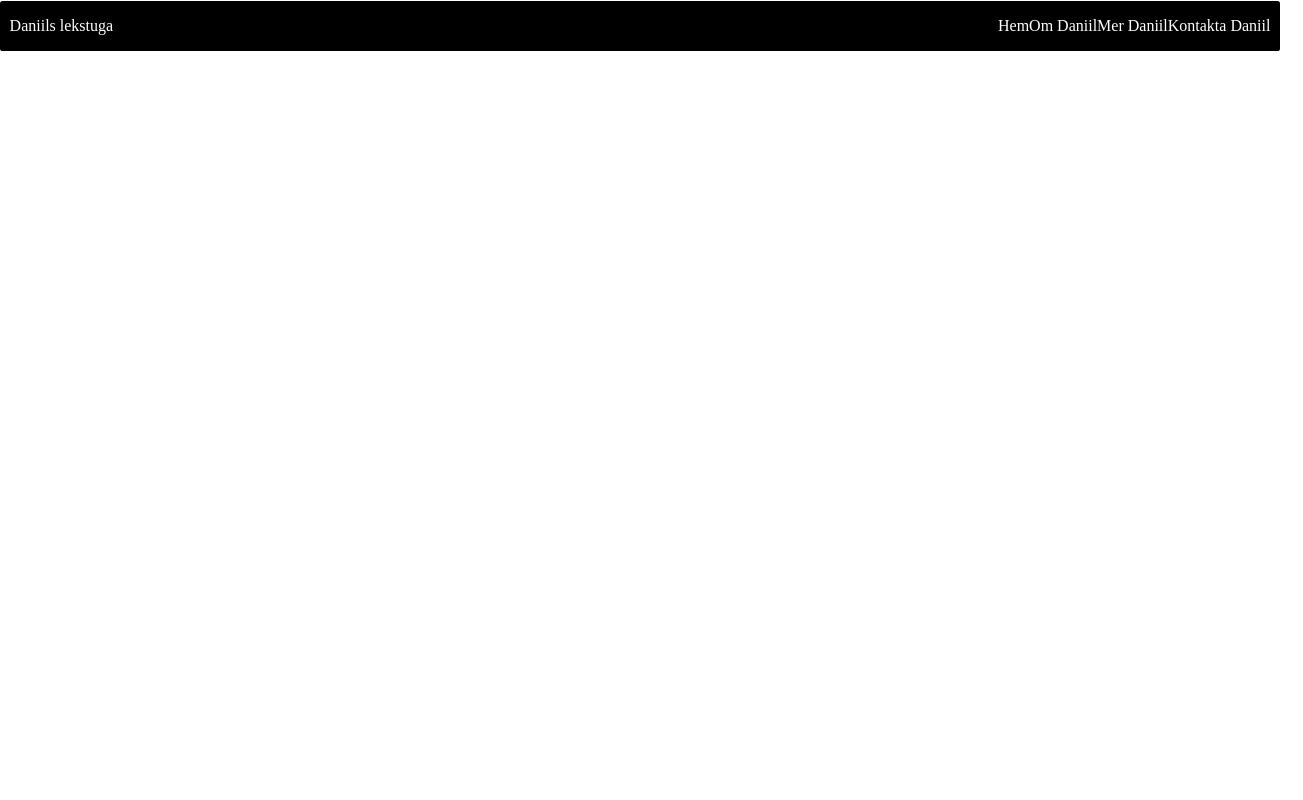
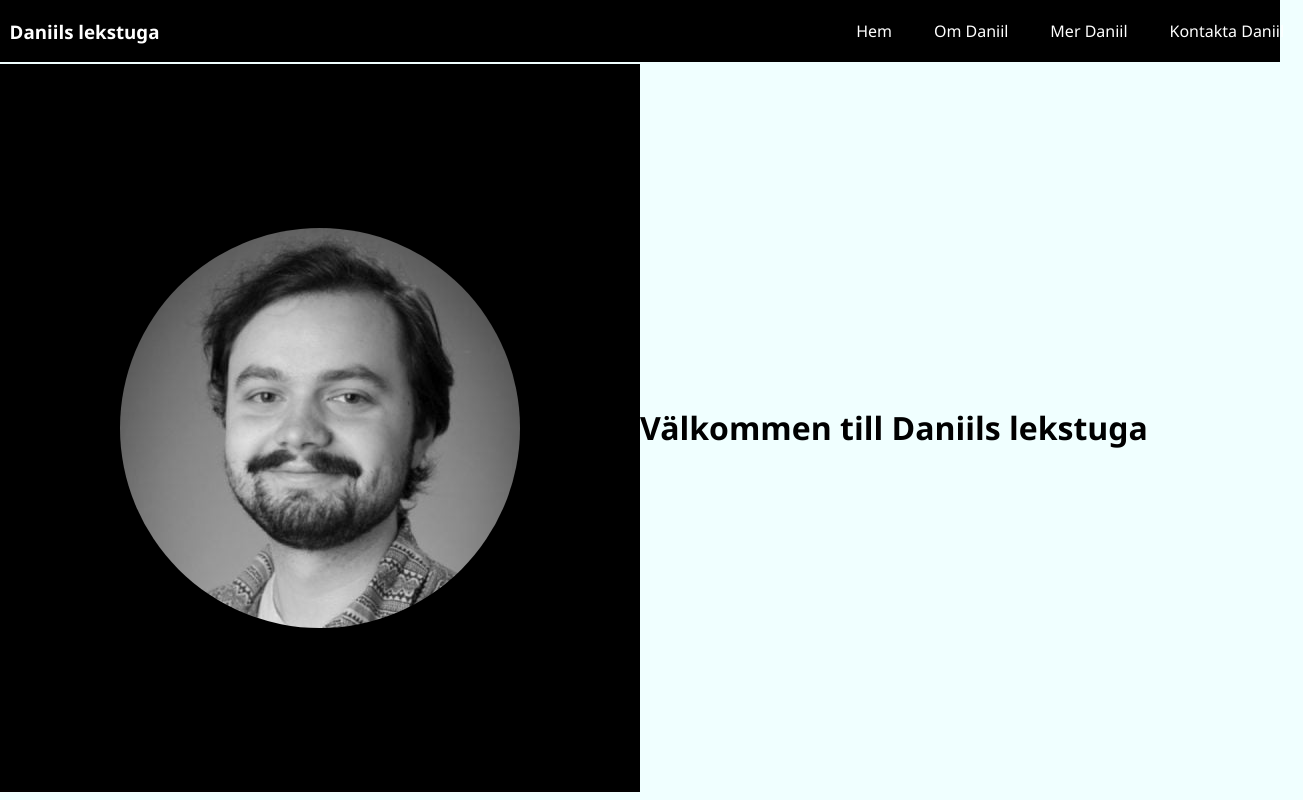
Before and after one commit to albinsandis/daniils-design, a plain HTML site: page index.html in a window 1280 px wide. Shown: the whole page, 1303 px wide, since content can reach past the window. Drawn offline with Linux system fonts and the light colour scheme.

Commit message:
Almost done

```diff
--- a/assets/css/styles.css
+++ b/assets/css/styles.css
@@ -1,28 +1,63 @@
 body {
-	margin: 0.1vw 0vw;
+	margin: 0;
 	padding: 0;
+	background-color: azure;
+	font-family: 'Segoe UI', Tahoma, Geneva, Verdana, sans-serif;
 	box-sizing: border-box;
-	background-color: white;
+	overflow: hidden;
 }
+
 
 header {
 	background-color: black;
+	color: white;
 	margin-bottom: 0.1vw;
-	border-radius: 0.2vw;
 	display: flex;
+	align-items: center;
 	justify-content: space-between;
-	color: white
+	width: 100vw;
 }
 
 #header-left {
-	display: flex;
-	align-items: center;
-	margin-left: 0.75vw;
+	margin-left: 0.75%;
 }
 
 #header-right {
+	margin-right: 10%;
+}
+
+#header-right li {
+	list-style: none;
+	white-space: nowrap;
+}
+
+#header-right li a {
+	padding: 0 6%;
+}
+
+
+main {
+	width: 100vw;
 	display: flex;
+	justify-content: center;
 	align-items: center;
-	justify-content: space-between;
-	margin-right: 0.75vw;
 }
+
+#left {
+	width: 50%;
+	background-color: black;
+	color: white;
+	display: flex;
+	justify-content: center;
+	align-items: center;
+	height: 91vh;
+}
+
+#left img {
+	border-radius: 50%;
+	padding: 100px 0px;
+}
+
+#right {
+	width: 50%;
+}
--- a/index.html
+++ b/index.html
@@ -1,5 +1,5 @@
 <!DOCTYPE html>
-<html lang="en">
+<html lang="sv">
 	<head>
 		<meta charset="UTF-8">
 		<meta name="viewport" content="width=device-width, initial-scale=1.0">
@@ -9,14 +9,24 @@
 	<body>
 		<header>
 			<div id="header-left">
-				<p>Daniils lekstuga</p>
+				<h3>Daniils lekstuga</h3>
 			</div>
 			<div id="header-right">
-				<p>Hem</p>
-				<p>Om Daniil</p>
-				<p>Mer Daniil</p>
-				<p>Kontakta Daniil</p>
+				<li>
+					<a>Hem</a>
+					<a>Om Daniil</a>
+					<a>Mer Daniil</a>
+					<a>Kontakta Daniil</a>
+				</li>
 			</div>
 		</header>
+		<main>
+			<div id="left">
+				<img src="assets/pictures/daniil-baykov-400x400.jpg" alt="Daniil">
+			</div>
+			<div id="right">
+				<h1>Välkommen till Daniils lekstuga</h1>
+			</div>
+		</main>
 	</body>
 </html>
```
Also changed, not shown: assets/pictures/daniil-baykov-400x400.jpg (added).
